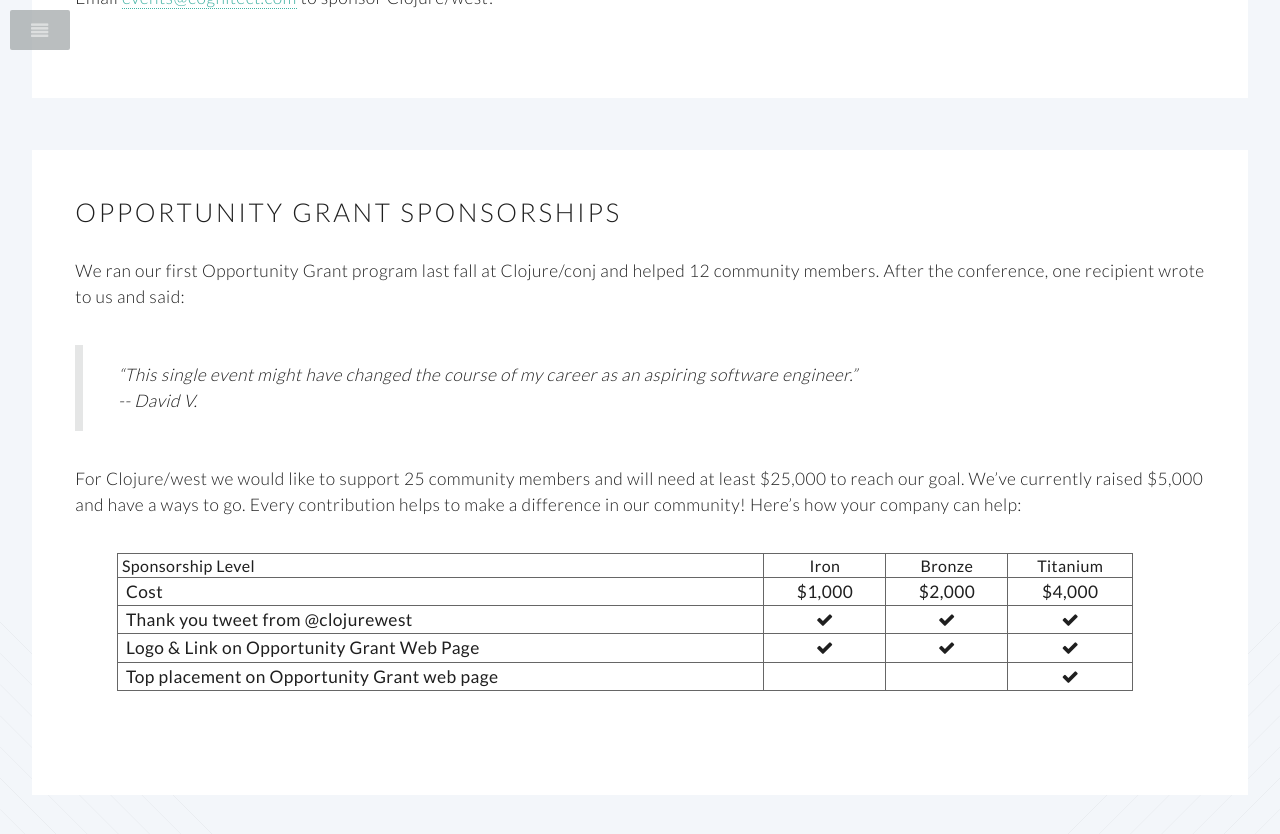
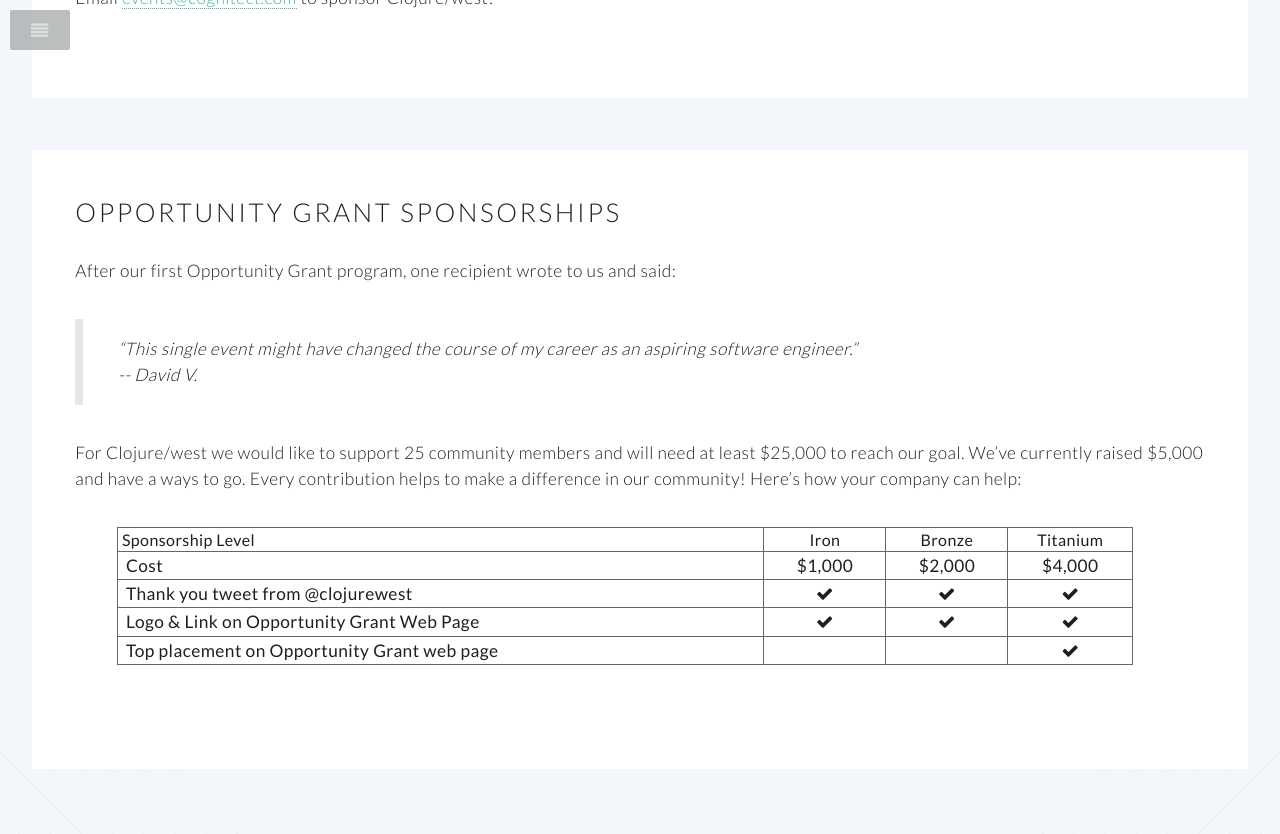
Before and after one commit to clojurewest/clojurewest.github.io, a Jekyll site: the page built from sponsorship.html, in a window 1280 px wide and 900 px high, scrolled down 1621 px. Shown: the top 834 px of the window. Built offline with Jekyll 4.4.1, drawn with Linux system fonts in a browser that asks for light colours.

Commit message:
update conj references

```diff
--- a/_layouts/home.html
+++ b/_layouts/home.html
@@ -90,7 +90,7 @@
 						  </header>
 
 						<section>
-						<p>Clojure/conj is dedicated to providing a harassment-free conference experience for everyone, regardless of gender, sexual orientation, disability, physical appearance, body size, race or religion. We do not tolerate harassment of conference participants in any form. </p>
+						<p>Clojure/west is dedicated to providing a harassment-free conference experience for everyone, regardless of gender, sexual orientation, disability, physical appearance, body size, race or religion. We do not tolerate harassment of conference participants in any form. </p>
 						<p><a href="policies">Read the rest of the Code of Conduct</a></p>
 					</section>
 
--- a/sponsorship.html
+++ b/sponsorship.html
@@ -140,7 +140,7 @@
 <section class="wrapper style4 container">
 	<h2>Opportunity Grant Sponsorships</h2>
 
-	<p>We ran our first Opportunity Grant program last fall at Clojure/conj and helped 12 community members. After the conference, one recipient wrote to us and said:</p>
+	<p>After our first Opportunity Grant program, one recipient wrote to us and said:</p>
 
 	<blockquote>“This single event might have changed the course of my career as an aspiring software engineer.”<br/>-- David V.</blockquote>
 
```
Also changed, not shown: 1 other file.
